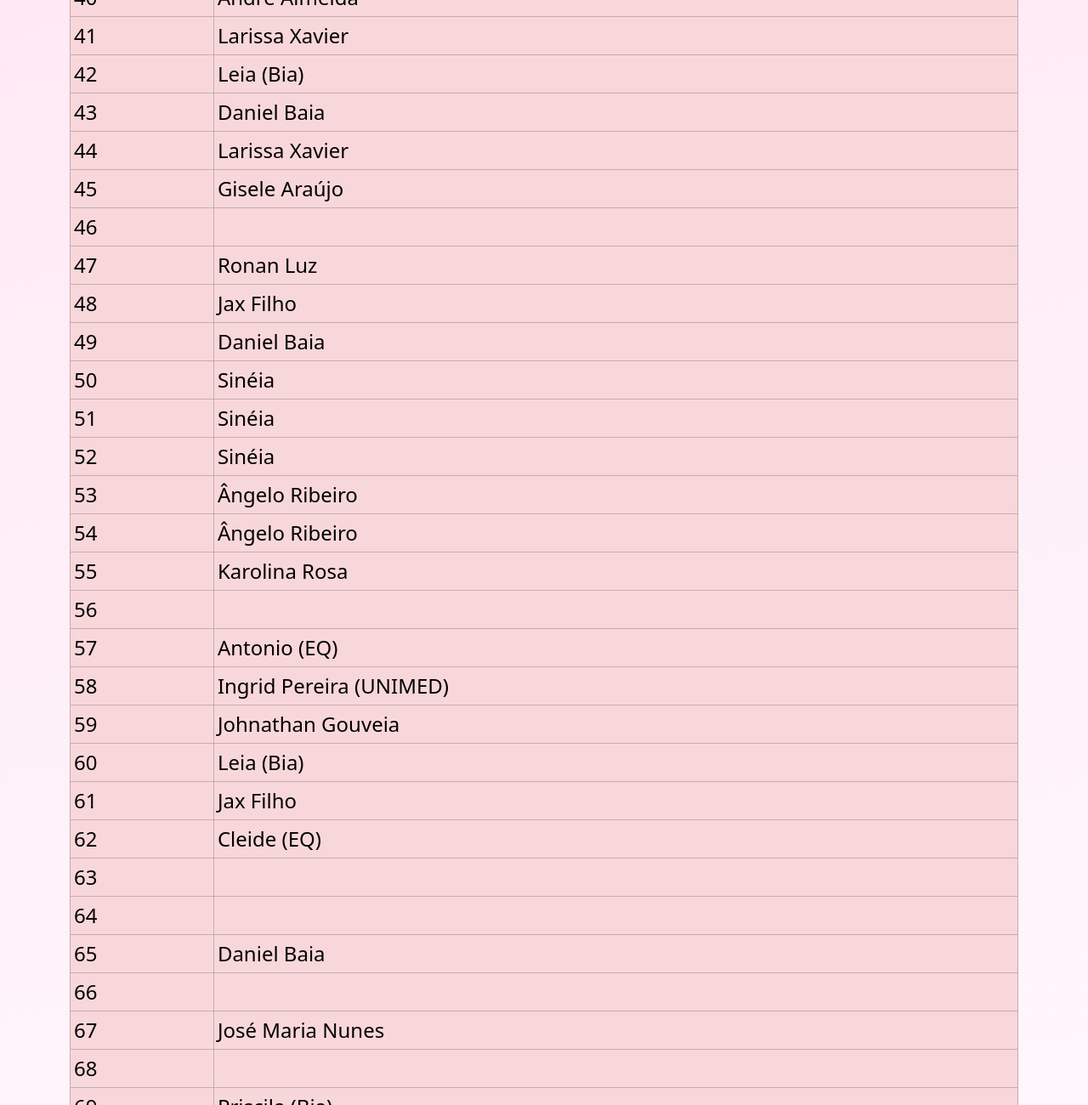
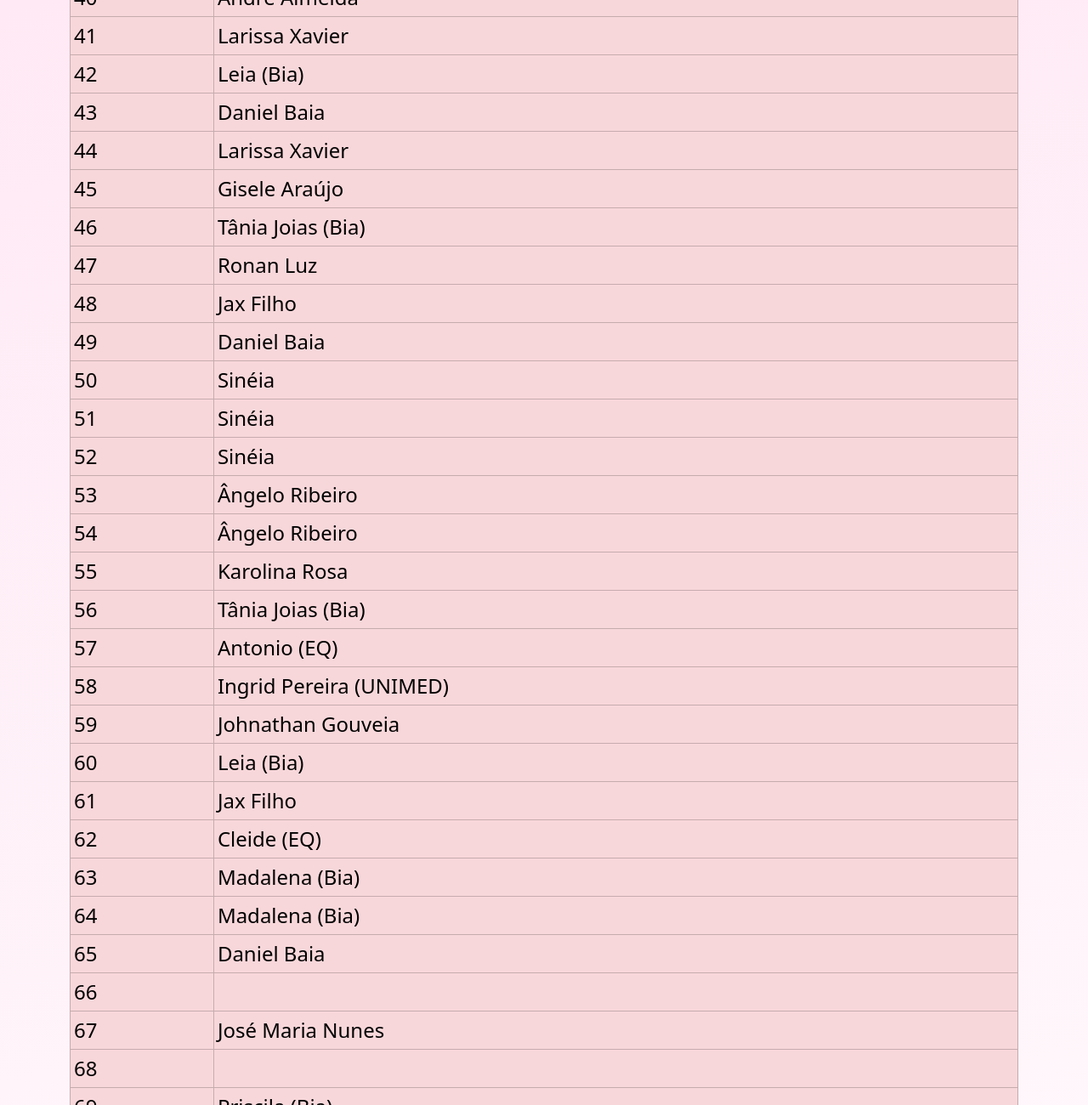
Before and after one commit to rafaelmorim/rifa-dia-dos-pais, a plain HTML site: page index.html in a window 1280 px wide. Shown: the part 2073-3373 px from the top of the page at 85% size. Drawn offline with nearby package versions, Linux system fonts and the light colour scheme.

Commit message:
Tânia e Madalena (Bia)

```diff
--- a/index.html
+++ b/index.html
@@ -135,7 +135,7 @@
                 <tr><td>43</td><td>Daniel Baia</td></tr>
                 <tr><td>44</td><td>Larissa Xavier</td></tr>
                 <tr><td>45</td><td>Gisele Araújo </td></tr>
-                <tr><td>46</td><td></td></tr>
+                <tr><td>46</td><td>Tânia Joias (Bia)</td></tr>
                 <tr><td>47</td><td>Ronan Luz</td></tr>
                 <tr><td>48</td><td>Jax Filho</td></tr>
                 <tr><td>49</td><td>Daniel Baia</td></tr>
@@ -145,15 +145,15 @@
                 <tr><td>53</td><td>Ângelo Ribeiro</td></tr>
                 <tr><td>54</td><td>Ângelo Ribeiro</td></tr>
                 <tr><td>55</td><td>Karolina Rosa</td></tr>
-                <tr><td>56</td><td></td></tr>
+                <tr><td>56</td><td>Tânia Joias (Bia)</td></tr>
                 <tr><td>57</td><td>Antonio (EQ)</td></tr>
                 <tr><td>58</td><td>Ingrid Pereira (UNIMED)</td></tr>
                 <tr><td>59</td><td>Johnathan Gouveia</td></tr>
                 <tr><td>60</td><td>Leia (Bia)</td></tr>
                 <tr><td>61</td><td>Jax Filho</td></tr>
                 <tr><td>62</td><td>Cleide (EQ)</td></tr>
-                <tr><td>63</td><td></td></tr>
-                <tr><td>64</td><td></td></tr>
+                <tr><td>63</td><td>Madalena (Bia)</td></tr>
+                <tr><td>64</td><td>Madalena (Bia)</td></tr>
                 <tr><td>65</td><td>Daniel Baia</td></tr>
                 <tr><td>66</td><td></td></tr>
                 <tr><td>67</td><td>José Maria Nunes</td></tr>
```
